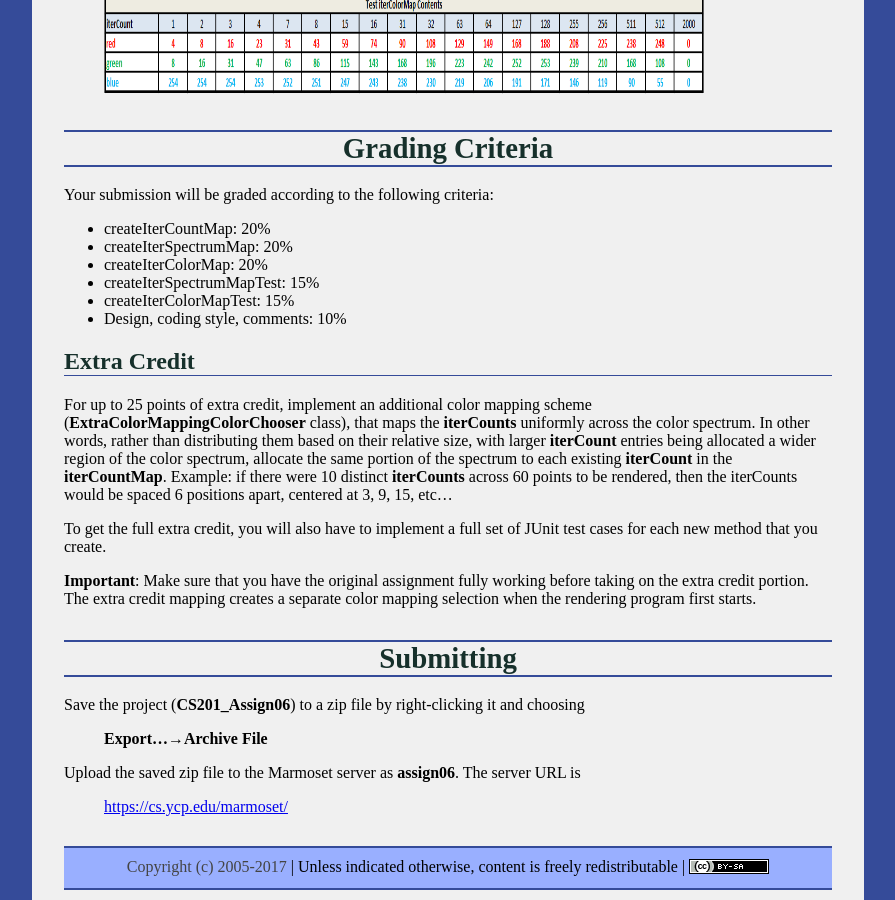
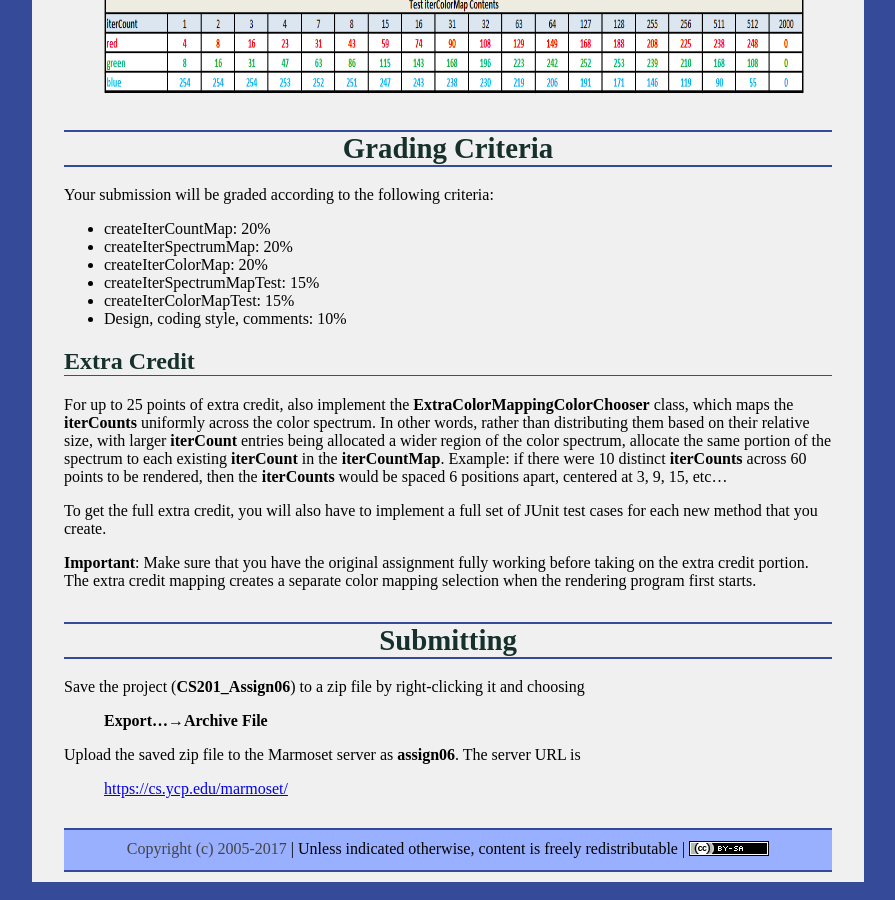
Before and after one commit to ycpcs/cs201-fall2017, a Jekyll site: the page built from assign/assign06.md, in a window 1280 px wide and 900 px high, scrolled down 5346 px. Shown: the whole window, without its empty margins (192-1087 px from the left). Built offline with Jekyll 4.4.1, drawn with Linux system fonts in a browser that asks for light colours.

Commit message:
creating assign06

```diff
--- a/assign/assign06.md
+++ b/assign/assign06.md
@@ -161,11 +161,11 @@ In order to completely test the **createIterColorMap()** method, you will need t
 
 Test iterCounts Array Contents (expected results)
 --------------------------------------------------
-> <a href="img/assign06/TestIterContsArrayContents.png"><img style="width: 600px; height: 250px;" src="img/assign06/TestIterCountsArrayContents.png" /></a>
+> <a href="img/assign06/TestIterContsArrayContents.png"><img style="width: 700px; height: 250px;" src="img/assign06/TestIterCountsArrayContents.png" /></a>
 
 Test Map Contents (expected results)
 -------------------------------------
-> <a href="img/assign06/TestMapContents.png"><img style="width: 600px; height: 300px;" src="img/assign06/TestMapContents.png" /></a>
+> <a href="img/assign06/TestMapContents.png"><img style="width: 700px; height: 300px;" src="img/assign06/TestMapContents.png" /></a>
 
 Grading Criteria
 ================
@@ -180,7 +180,7 @@ Your submission will be graded according to the following criteria:
 
 Extra Credit
 -------------------
-For up to 25 points of extra credit, implement an additional color mapping scheme (**ExtraColorMappingColorChooser** class), that maps the **iterCounts** uniformly across the color spectrum.  In other words, rather than distributing them based on their relative size, with larger **iterCount** entries being allocated a wider region of the color spectrum, allocate the same portion of the spectrum to each existing **iterCount** in the **iterCountMap**.  Example: if there were 10 distinct **iterCounts** across 60 points to be rendered, then the iterCounts would be spaced 6 positions apart, centered at 3, 9, 15, etc...
+For up to 25 points of extra credit, also implement the **ExtraColorMappingColorChooser** class, which maps the **iterCounts** uniformly across the color spectrum.  In other words, rather than distributing them based on their relative size, with larger **iterCount** entries being allocated a wider region of the color spectrum, allocate the same portion of the spectrum to each existing **iterCount** in the **iterCountMap**.  Example: if there were 10 distinct **iterCounts** across 60 points to be rendered, then the **iterCounts** would be spaced 6 positions apart, centered at 3, 9, 15, etc...
 
 To get the full extra credit, you will also have to implement a full set of JUnit test cases for each new method that you create.
 
```
